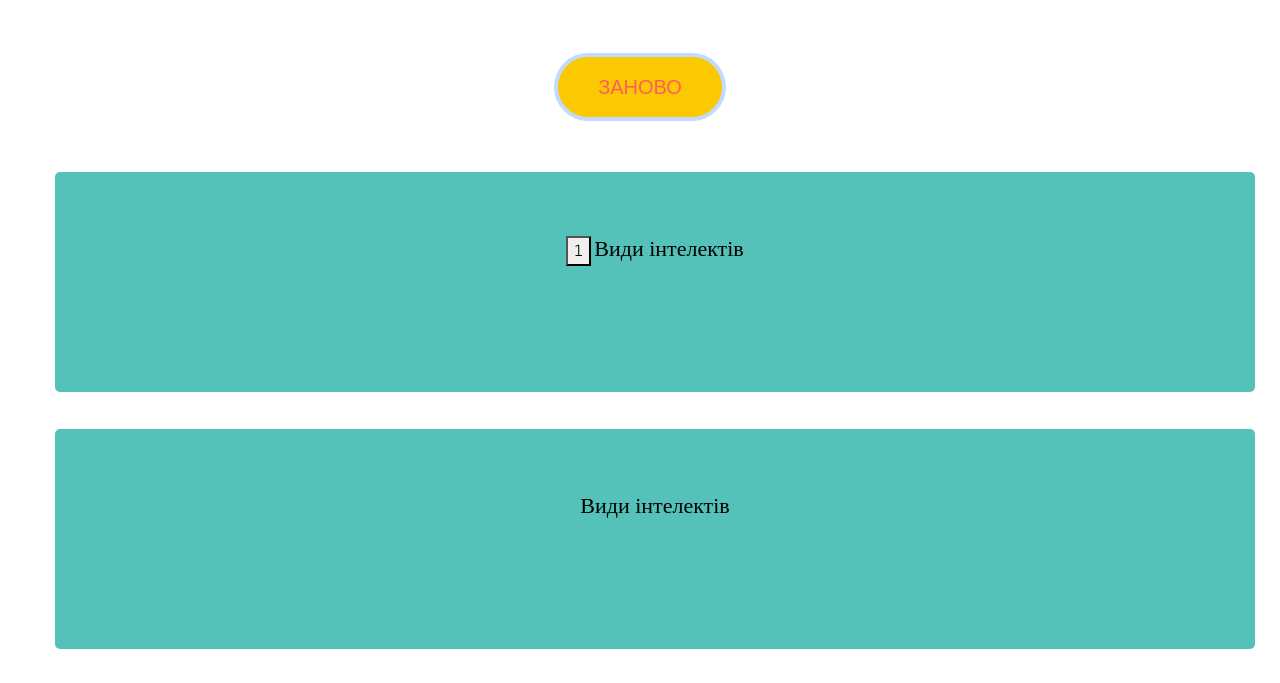
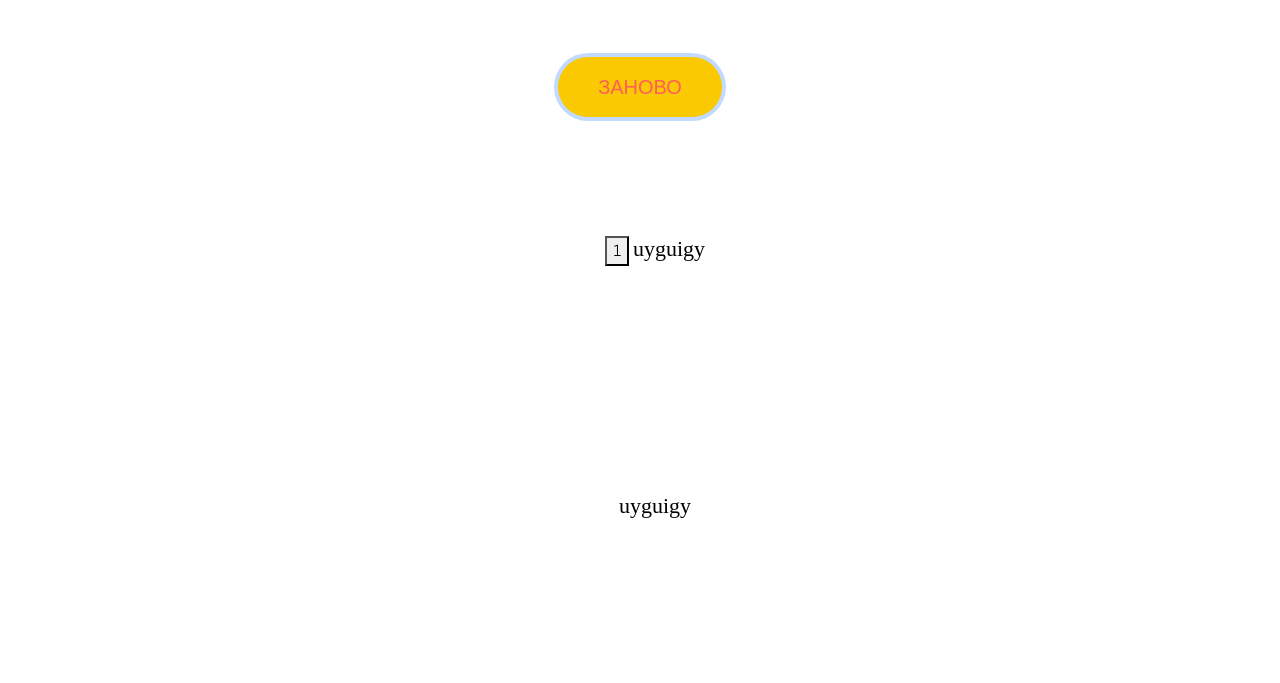
Before and after one commit to Kirill635217/TestTypesOfIntellect, a plain HTML site: page index.html in a window 1280 px wide. Both pictures are taken after a click on the button "ПОЧАТИ". Shown: the part 92-775 px from the top of the page. Drawn offline with nearby package versions, Linux system fonts and the light colour scheme.

Commit message:
pushed all changes

```diff
--- a/index.html
+++ b/index.html
@@ -31,13 +31,13 @@
     <div class="cards-container" id="cards">
         <div class="flip-container hide" id="card-template">
             <div class="flipper">
-                <div class="front">
-                    <button onclick="clicked(this, 2, 4)" id="btn-1" class="button-1">1</button>
+                <div class="back">
                     <label>Види інтелектів</label>
                 </div>
-                <!-- <div class="back">
-                    <label></label>
-                </div> -->
+                    <div class="front">
+                        <button onclick="clicked(this, 2, 4)" id="btn-1" class="button-1">1</button>
+                        <label class="questionText">uyguigy</label>
+                </div>
             </div>
         </div>
     </div>
--- a/script.js
+++ b/script.js
@@ -403,11 +403,11 @@ $(function() {
         var brainymo = new BRAINYMO.Game({
             cards: [
                 {
-                    backImg: './Assets/4.1.png',
+                    backTxt: ("Я лгу очень убедительно"),
                     connectionID: 1
                 },
                 {
-                    backImg: './Assets/7.png',
+                    backTxt: ('У меня дома много фотографий и картин'),
                     connectionID: 1
                 },
                 {
--- a/style.css
+++ b/style.css
@@ -62,7 +62,7 @@ p.desc {
 .front,
 .back {
   border-radius: 5px;
-  color: #ffffff;
+  color: white;
   width: 100%;
   height: 220px;
 }
@@ -78,7 +78,7 @@ p.desc {
 }
 
 .front {
-  background-color: #54C2B9;
+  background-color: white;
   z-index: 2;
   -moz-transform: rotateY(0);
   -o-transform: rotateY(0);
```
